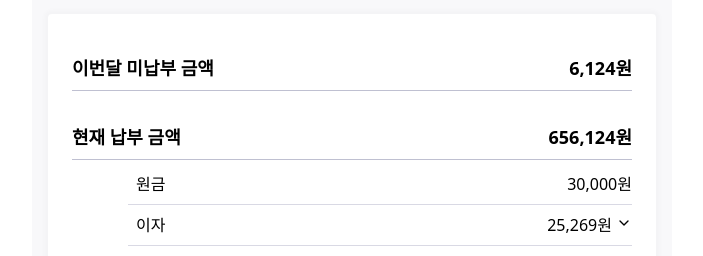
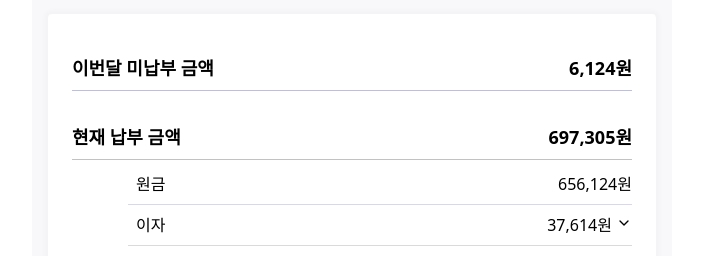
Before and after one commit to FormMate205/FormMate, a React (Vite) app in the folder Frontend/: page /contracts/1 in a window 1280 px wide. Both pictures are taken after a click on the tab "납부 요약". Shown: the part 528-784 px from the top of the page, without its empty margins (288-991 px from the left). Built offline with nearby package versions, Linux system fonts and the light colour scheme; no server answers; a web font is replaced by a local one.

Commit message:
feat: 납부 요약 탭 데이터 매핑

```diff
--- a/Frontend/src/features/contract/ui/tabs/ContractDetailTab.tsx
+++ b/Frontend/src/features/contract/ui/tabs/ContractDetailTab.tsx
@@ -71,6 +71,7 @@ const ContractDetailTab = () => {
     return (
         <div className='flex flex-col gap-4'>
             <div className='flex justify-end'>
+                {/* Todo: PDF 내보내기 */}
                 <Button variant='choiceEmpty'>PDF로 내보내기</Button>
             </div>
             <div className='flex flex-col gap-4 bg-white px-6 py-4 shadow-sm'>
@@ -103,7 +104,7 @@ const ContractDetailTab = () => {
                         <span className='text-line-700 font-medium'>
                             입금계좌
                         </span>
-                        <div className='flex flex-col items-end'>
+                        <div className='flex items-end gap-2'>
                             <span>{creditorBank}</span>
                             <span>{creditorAccount}</span>
                         </div>
--- a/Frontend/src/features/contract/ui/tabs/InterestInfoTab.tsx
+++ b/Frontend/src/features/contract/ui/tabs/InterestInfoTab.tsx
@@ -6,22 +6,55 @@ import {
 } from '@/components/ui/accordion';
 
 const InterestInfoTab = () => {
+    // dummy
+    const data = {
+        paidPrincipalAmount: 656124,
+        paidInterestAmount: 25269,
+        paidOverdueInterestAmount: 12345,
+        totalEarlyRepaymentFee: 3567,
+        unpaidAmount: 6124,
+        expectedPaymentAmountAtMaturity: 1656124,
+        expectedPrincipalAmountAtMaturity: 1000000,
+        expectedInterestAmountAtMaturity: 25269,
+    };
+
+    const {
+        paidPrincipalAmount,
+        paidInterestAmount,
+        paidOverdueInterestAmount,
+        totalEarlyRepaymentFee,
+        unpaidAmount,
+        expectedPaymentAmountAtMaturity,
+        expectedPrincipalAmountAtMaturity,
+        expectedInterestAmountAtMaturity,
+    } = data;
+
     return (
         <div className='flex flex-col gap-6 rounded-sm bg-white px-6 py-8 shadow-sm'>
             <div className='border-line-300 flex justify-between border-b py-2 text-lg font-semibold'>
                 <span>이번달 미납부 금액</span>
-                <span>6,124원</span>
+                <span>{unpaidAmount.toLocaleString()}원</span>
             </div>
             <section className='flex flex-col gap-4 text-lg'>
                 <div className='border-line-300 flex flex-col gap-1 border-b'>
                     <div className='border-line-300 flex justify-between border-b py-2 text-lg font-semibold'>
                         <span>현재 납부 금액</span>
-                        <span>656,124원</span>
+                        <span>
+                            {(
+                                paidPrincipalAmount +
+                                paidInterestAmount +
+                                paidOverdueInterestAmount +
+                                totalEarlyRepaymentFee
+                            ).toLocaleString()}
+                            원
+                        </span>
                     </div>
                     <div className='ml-14 flex flex-col text-base'>
                         <div className='border-line-200 flex justify-between border-b py-2 pl-2'>
                             <span>원금</span>
-                            <span>30,000원</span>
+                            <span>
+                                {paidPrincipalAmount.toLocaleString()}원
+                            </span>
                         </div>
                         <Accordion
                             type='single'
@@ -32,16 +65,26 @@ const InterestInfoTab = () => {
                                 <AccordionTrigger>
                                     <div className='flex flex-1 justify-between pl-2'>
                                         <span>이자</span>
-                                        <span>25,269원</span>
+                                        <span>
+                                            {(
+                                                paidInterestAmount +
+                                                paidOverdueInterestAmount
+                                            ).toLocaleString()}
+                                            원
+                                        </span>
                                     </div>
                                 </AccordionTrigger>
                                 <AccordionContent>
                                     <div className='flex flex-col items-end'>
                                         <span className='text-primary-500 text-sm'>
-                                            이자 2,269원
+                                            이자{' '}
+                                            {paidInterestAmount.toLocaleString()}
+                                            원
                                         </span>
                                         <span className='text-primary-500 text-sm'>
-                                            +연체이자 12,345원
+                                            +연체이자{' '}
+                                            {paidOverdueInterestAmount.toLocaleString()}
+                                            원
                                         </span>
                                     </div>
                                 </AccordionContent>
@@ -49,7 +92,9 @@ const InterestInfoTab = () => {
                         </Accordion>
                         <div className='ml-2 flex justify-between py-2'>
                             <span>중도 상환 수수료</span>
-                            <span>3,567원</span>
+                            <span>
+                                {totalEarlyRepaymentFee.toLocaleString()}원
+                            </span>
                         </div>
                     </div>
                 </div>
@@ -57,29 +102,41 @@ const InterestInfoTab = () => {
                 <Accordion
                     type='single'
                     collapsible
+                    defaultValue='item-2'
                     className='border-line-300 border-b'
                 >
-                    <AccordionItem value='item-1'>
+                    <AccordionItem value='item-2'>
                         <AccordionTrigger>
                             <div className='flex flex-1 items-center justify-between text-lg font-semibold'>
                                 <span>만기일 예상 납부액</span>
-                                <span>25,269원</span>
+                                <span>
+                                    {expectedPaymentAmountAtMaturity.toLocaleString()}
+                                    원
+                                </span>
                             </div>
                         </AccordionTrigger>
                         <AccordionContent>
                             <div className='text-line-900 ml-14 flex flex-col text-base'>
                                 <div className='border-line-200 flex justify-between border-b py-2 pl-2'>
                                     <span>원금</span>
-                                    <span>1,000,000원</span>
+                                    <span>
+                                        {expectedPrincipalAmountAtMaturity.toLocaleString()}
+                                        원
+                                    </span>
                                 </div>
                                 <div className='border-line-200 flex justify-between border-b py-2 pl-2'>
                                     <span>이자</span>
-                                    <span>30,000원</span>
+                                    <span>
+                                        {expectedInterestAmountAtMaturity.toLocaleString()}
+                                        원
+                                    </span>
                                 </div>
-
                                 <div className='ml-2 flex justify-between py-2'>
                                     <span>중도 상환 수수료</span>
-                                    <span>3,567원</span>
+                                    <span>
+                                        {totalEarlyRepaymentFee.toLocaleString()}
+                                        원
+                                    </span>
                                 </div>
                             </div>
                         </AccordionContent>
--- a/Frontend/src/pages/contract/ContractDetail.tsx
+++ b/Frontend/src/pages/contract/ContractDetail.tsx
@@ -1,3 +1,4 @@
+import { useNavigate } from 'react-router-dom';
 import { Button } from '@/components/ui/button';
 import ProgressBar from '@/entities/contract/ui/charts/ProgressBar';
 import DetailSummaryItem from '@/entities/contract/ui/DetailSummaryItem';
@@ -27,6 +28,7 @@ const summaryData = [
 ];
 
 const ContractDetail = () => {
+    const navigate = useNavigate();
     return (
         <div className='flex h-screen flex-col'>
             <div className='bg-line-50 flex flex-col px-4 py-2'>
@@ -64,8 +66,18 @@ const ContractDetail = () => {
                     {/* ContractActionButtons */}
                     <div className='flex flex-col items-center gap-3 py-2'>
                         <div className='flex w-full justify-center gap-4'>
-                            <Button variant={'choiceEmpty'}>채팅하기</Button>
-                            <Button variant={'choiceFill'}>이체하기</Button>
+                            <Button
+                                variant={'choiceEmpty'}
+                                onClick={() => navigate('/chat')}
+                            >
+                                채팅하기
+                            </Button>
+                            <Button
+                                variant={'choiceFill'}
+                                onClick={() => navigate('/transfer')}
+                            >
+                                이체하기
+                            </Button>
                         </div>
                         <div className='text-line-700'>
                             <EarlyTerminateAlert
```
